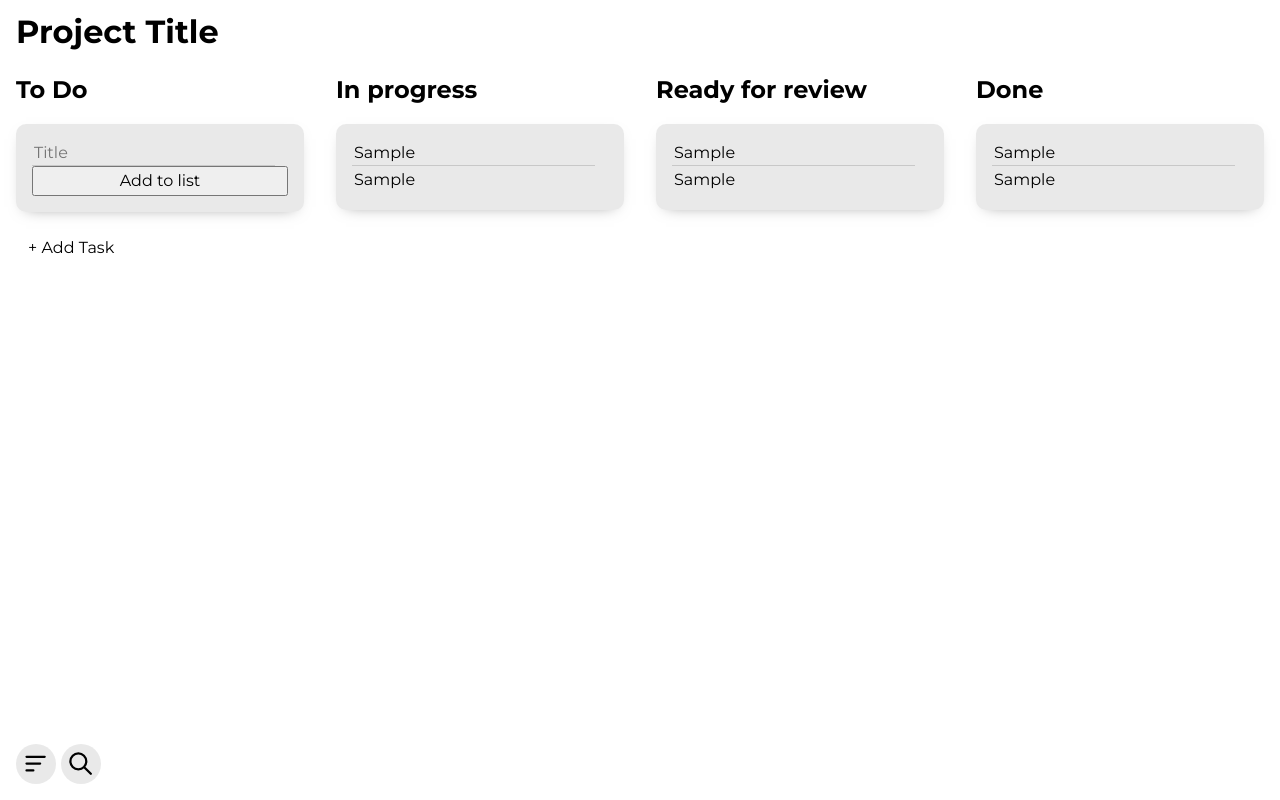
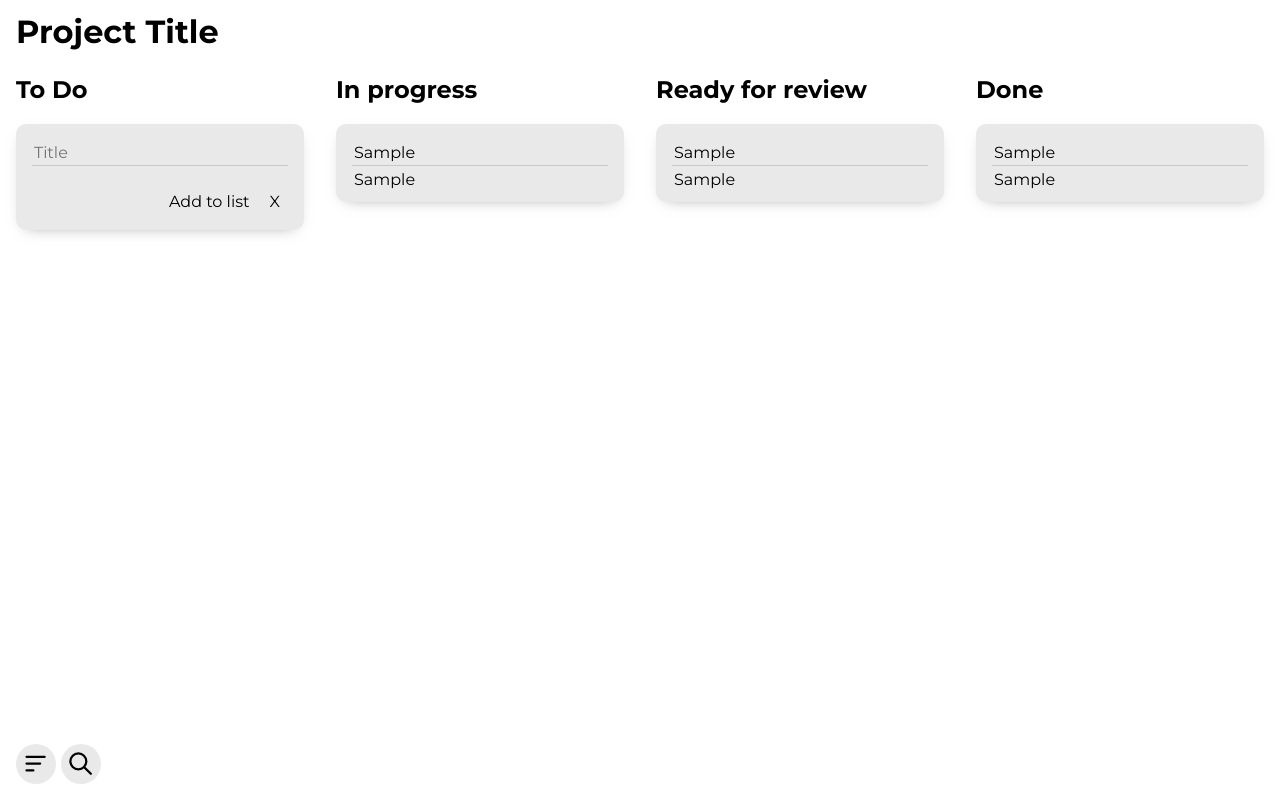
Before and after one commit to pgm-2425-programming-4/final-project-Lito00356, a React (Vite) app in the folder client/: page / in a window 1280 px wide. Both pictures are taken after typing "Sample", "Sample", "Sample", "Sample", "Sample", "Sample" into the empty fields and a click on the button "+ Add Task". Built offline with nearby package versions, Linux system fonts and the light colour scheme.

Commit message:
New styling added to add task | added buttons to commit task

```diff
--- a/client/src/App.jsx
+++ b/client/src/App.jsx
@@ -126,17 +126,21 @@ export default function MyApp() {
 function AddTask() {
   const [tasks, setTasks] = useState([]);
   const [showForm, setShowForm] = useState(false);
+  const [hideAddTask, setHideAddTask] = useState(false);
 
   function handleAddClick() {
     setShowForm(true);
+    setHideAddTask(true);
   }
 
   function addToTaskList() {
     const newTask = {
       id: Date.now(),
+      status: "done",
       title: "",
     };
     setTasks((prevTasks) => [...prevTasks, newTask]);
+    setHideAddTask(false);
   }
 
   return (
@@ -147,12 +151,17 @@ function AddTask() {
             <label className="form__label">
               <input className="form__input" type="text" placeholder="Title" />
             </label>
-            <button onClick={addToTaskList}>Add to list</button>
+            <div className="form__commit">
+              <button className="button" onClick={addToTaskList}>
+                Add to list
+              </button>
+              <button className="button form__close">X</button>
+            </div>
           </form>
         </article>
       ) : null}
 
-      <button className="button" onClick={handleAddClick}>
+      <button className="button" onClick={handleAddClick} style={{ display: hideAddTask ? "none" : "inline-block" }}>
         + Add Task
       </button>
     </>
--- a/client/src/css/main.css
+++ b/client/src/css/main.css
@@ -63,7 +63,7 @@ body {
 .form {
   display: flex;
   flex-direction: column;
-  padding: 1rem;
+  padding: 1rem 1rem 0.5rem 1rem;
   width: 100%;
 }
 
@@ -96,12 +96,18 @@ body {
   }
 }
 
+.form__commit {
+  display: flex;
+  justify-content: end;
+  margin-top: 1rem;
+}
+
 .form__label::after {
   content: "";
   bottom: 0;
   left: 0;
   position: absolute;
-  width: 95%;
+  width: 100%;
   height: 1px;
   background-color: rgba(153, 153, 153, 0.425);
 }
@@ -158,6 +164,18 @@ body {
   cursor: pointer;
 }
 
+.form__close {
+  border-radius: 5px;
+  padding: 0.25rem 0.5rem;
+  height: fit-content;
+  align-content: center;
+  align-self: center;
+
+  &:hover {
+    background-color: var(--bg-color-hover);
+  }
+}
+
 .hamburger {
   position: absolute;
   bottom: 1rem;
```
